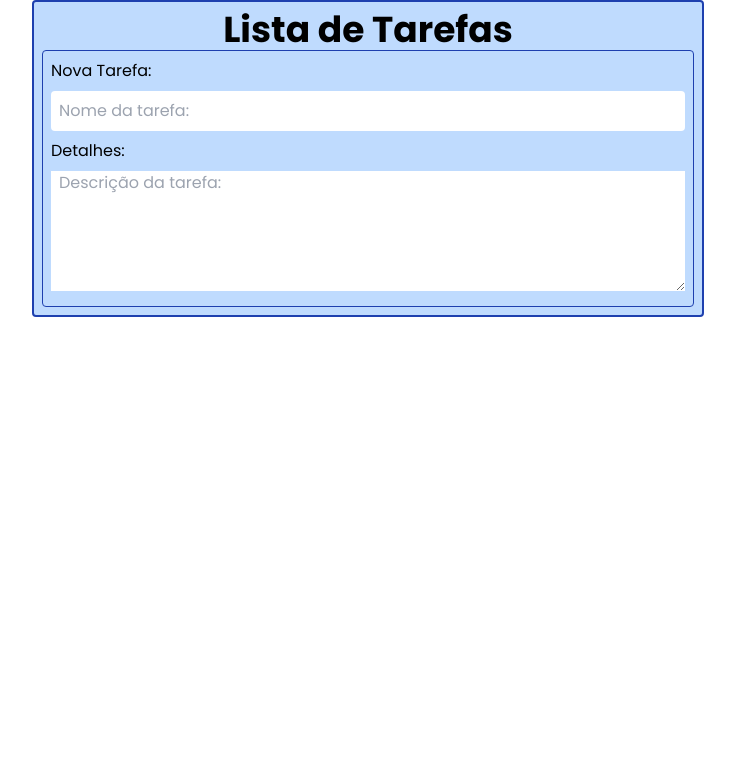
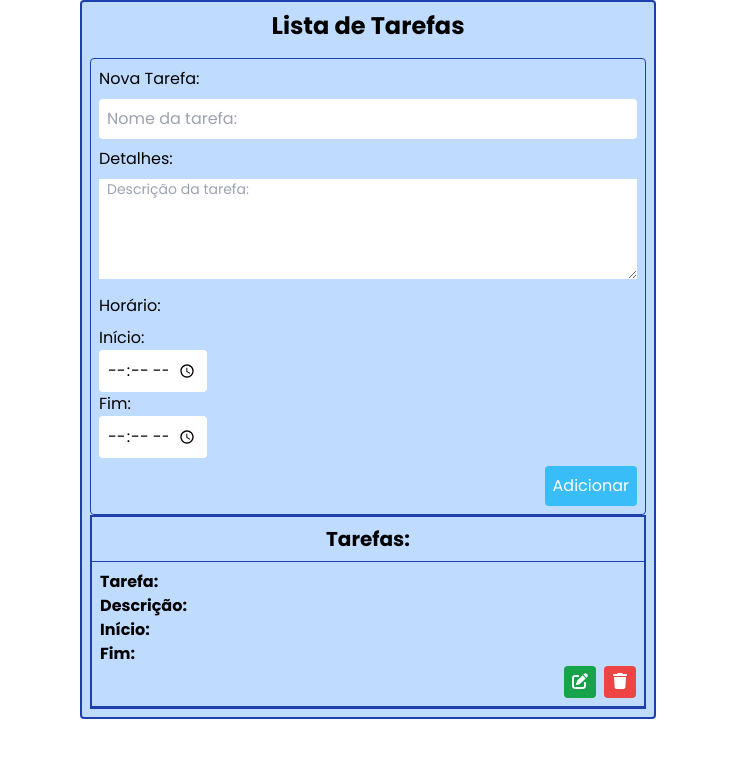
Before and after one commit to MarcosWillianA/lista-tarefas-react, a React (Vite) app in the folder lista-tarefas-react/: page / in a window 1280 px wide. Shown: the top 758 px of the page, without its empty margins (272-1007 px from the left). Built offline with nearby package versions, Linux system fonts and the light colour scheme.

Commit message:
Parte visual
Praticamente completa

```diff
--- a/lista-tarefas-react/src/App.jsx
+++ b/lista-tarefas-react/src/App.jsx
@@ -3,6 +3,7 @@ import './components/AdicionarTarefa';
 import { FontAwesomeIcon } from "@fortawesome/react-fontawesome";
 import { faCoffee } from "@fortawesome/free-solid-svg-icons";
 import AdicionarTarefa from './components/AdicionarTarefa';
+import ListaTarefas from './components/ListaTarefas';
 
 
 
@@ -13,9 +14,10 @@ function App() {
 
   return (
     <main>
-      <div id="container" className="min-w-60 max-w-2xl m-auto p-2 rounded border-2 border-blue-800 bg-blue-200 font-poppins">
-        <h2 className="font-bold text-center text-4xl">Lista de Tarefas</h2>
+      <div id="container" className="min-w-60 max-w-xl m-auto p-2 rounded border-2 border-blue-800 bg-blue-200 font-poppins">
+        <h2 className="mb-4 font-bold text-center text-2xl">Lista de Tarefas</h2>
         <AdicionarTarefa />
+        <ListaTarefas />
       </div>
     </main>
   )
--- a/lista-tarefas-react/src/components/AdicionarTarefa.jsx
+++ b/lista-tarefas-react/src/components/AdicionarTarefa.jsx
@@ -7,6 +7,7 @@ function AdicionarTarefa() {
         <div id="add-tarefa" className="flex flex-col gap-2 p-2 rounded border border-blue-800">
             <label htmlFor="novaTarefa">Nova Tarefa:
                 <input
+                    id="novaTarefa"
                     type="text"
                     className="w-full mt-2 p-2 px-2 outline-none rounded"
                     placeholder="Nome da tarefa:"
@@ -17,11 +18,40 @@ function AdicionarTarefa() {
                     name="descricao-tarefa"
                     id="descricao-tarefa"
                     rows={5} cols={40}
-                    className="w-full mt-2 px-2 outline-none"
+                    className="w-full mt-2 px-2 outline-none text-sm"
                     placeholder="Descrição da tarefa:"
                 >
                 </textarea>
             </label>
+            <div>Horário:
+                <div id="horario-inicio-fim" className="flex justify-between mt-2 sm:flex-col">
+                    <label htmlFor="horario-inicio" className="flex flex-col">Início:
+                        <input
+                            type="time"
+                            name="horario-inicio"
+                            id="horario-inicio"
+                            className="sm:w-1/5 p-2 px-2 outline-none rounded"
+                            placeholder="00:00"
+                        />
+                    </label>
+
+                    <label htmlFor="horario-fim" className="flex flex-col">Fim:
+                        <input
+                            type="time"
+                            name="horario-inicio"
+                            id="horario-fim"
+                            className="sm:w-1/5 p-2 px-2 outline-none rounded"
+                            placeholder="00:00"
+                        />
+                    </label>
+                </div>
+            </div>
+            <button
+                type="button"
+                className="self-end p-2 rounded border-0 bg-sky-400 hover:bg-sky-600 active:bg-sky-600 text-white"
+            >
+                Adicionar
+            </button>
         </div>
     )
 }
--- /dev/null
+++ b/lista-tarefas-react/src/components/ListaTarefas.jsx
@@ -0,0 +1,46 @@
+import React, { useState } from 'react';
+import { FontAwesomeIcon } from "@fortawesome/react-fontawesome";
+import { faPenToSquare } from "@fortawesome/free-solid-svg-icons";
+import { faTrash } from "@fortawesome/free-solid-svg-icons";
+
+function ListaTarefas() {
+    return (
+        <ul className="m-auto border-2 border-blue-800">
+            <h3 className="py-2 border-b border-blue-800 font-bold text-center text-xl" >Tarefas:</h3>
+
+                <li className="p-2 border-b border-blue-800">
+                    <p>
+                        <strong>Tarefa:</strong>
+                    </p>
+                    <p>
+                        <strong>Descrição:</strong>
+                    </p>
+                    <p>
+                        <strong>Início:</strong>
+                    </p>
+                    <p>
+                        <strong>Fim:</strong>
+                    </p>
+                    <div id="botoes" className="flex justify-end gap-2">
+                        <button
+                            type="button"
+                            className="w-8 h-8 rounded border-0 bg-green-600 text-white"
+                        >
+                            <FontAwesomeIcon icon={faPenToSquare} />
+                        </button>
+                        <button
+                            type="button"
+                            className="w-8 h-8 rounded border-0 bg-red-500 text-white"
+                        >
+                            <FontAwesomeIcon icon={faTrash} />
+                        </button>
+                    </div>
+
+
+                </li>
+
+        </ul>
+    );
+}
+
+export default ListaTarefas;
```
